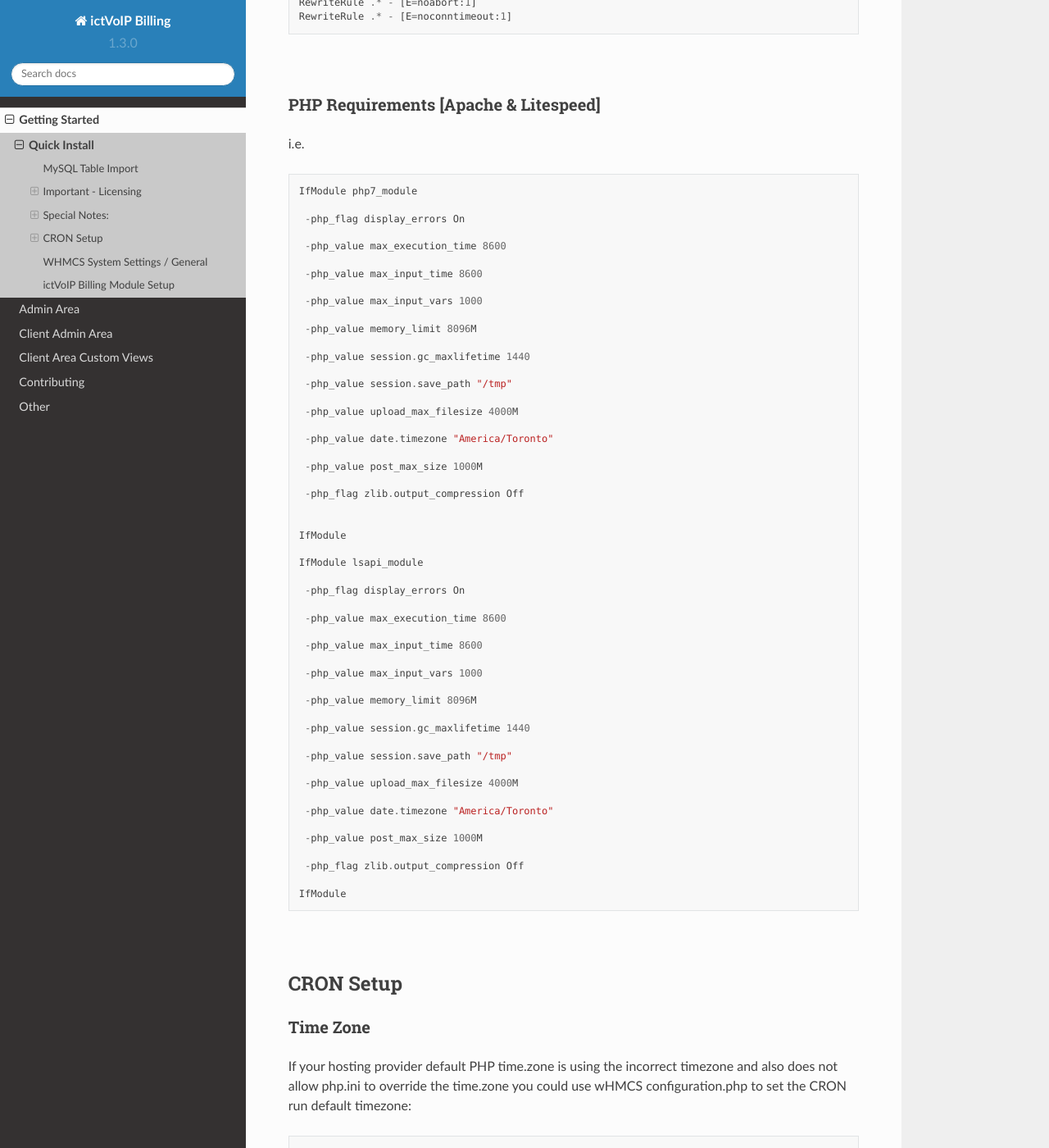
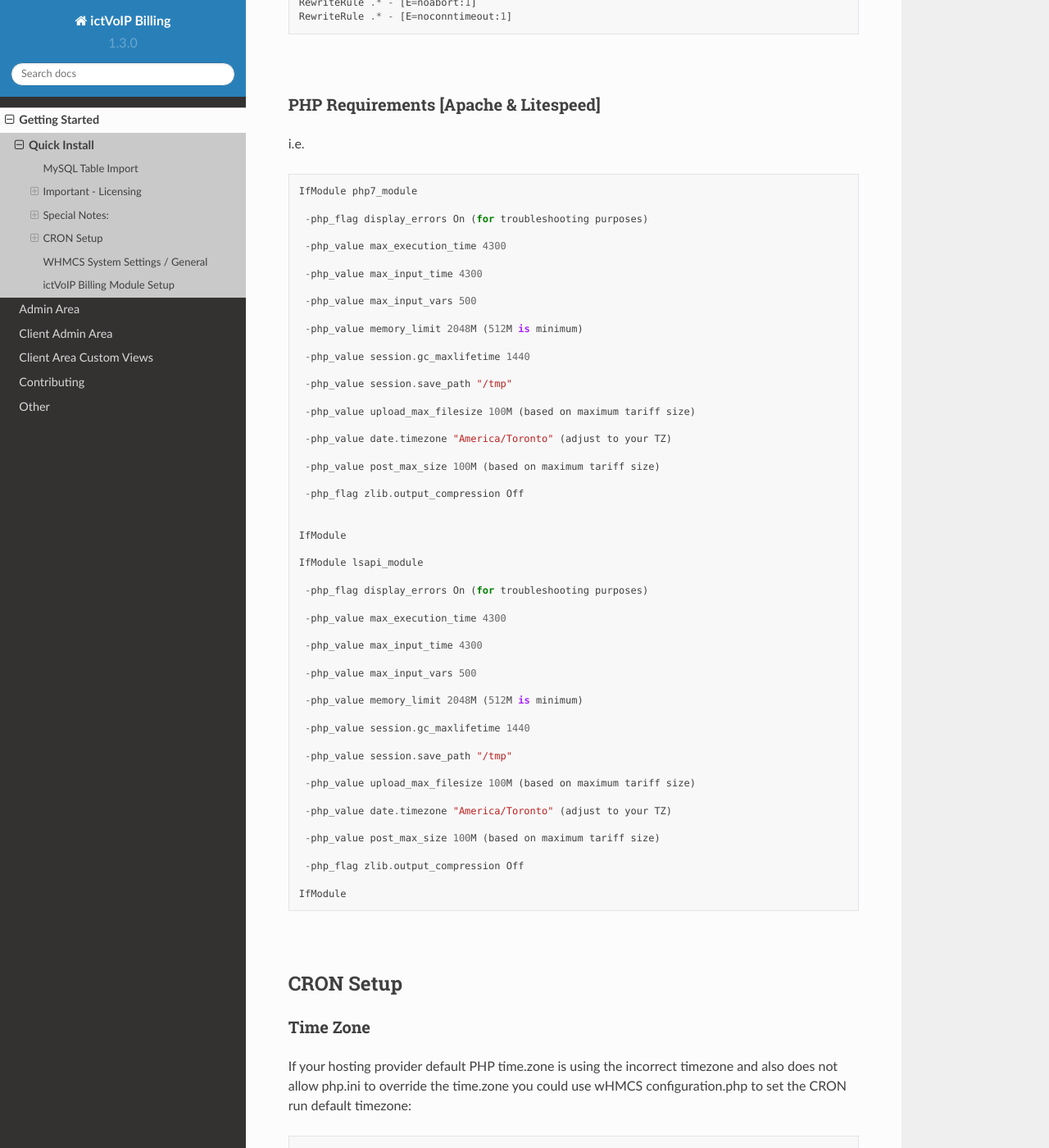
Before and after one commit to ictvoip/ictvoip-docs, a Sphinx documentation site: the page built from docs/source/getting_started/quick_install.rst, in a window 1280 px wide and 1400 px high, scrolled down 3976 px. Shown: the whole window at 82% size. Built offline with Sphinx 7.4.7 and the Read the Docs theme 2.0.0, drawn with Linux system fonts in a browser that asks for light colours; pages that are not in the unit, such as notebooks, are missing from menus.

Commit message:
Update quick_install.rst

```diff
--- a/docs/source/getting_started/quick_install.rst
+++ b/docs/source/getting_started/quick_install.rst
@@ -144,25 +144,25 @@ i.e.
 
   IfModule php7_module
 
-   -php_flag display_errors On
+   -php_flag display_errors On (for troubleshooting purposes)
 
-   -php_value max_execution_time 8600
+   -php_value max_execution_time 4300
 
-   -php_value max_input_time 8600
+   -php_value max_input_time 4300
 
-   -php_value max_input_vars 1000
+   -php_value max_input_vars 500
 
-   -php_value memory_limit 8096M
+   -php_value memory_limit 2048M (512M is minimum)
 
    -php_value session.gc_maxlifetime 1440
 
    -php_value session.save_path "/tmp"
 
-   -php_value upload_max_filesize 4000M
+   -php_value upload_max_filesize 100M (based on maximum tariff size)
 
-   -php_value date.timezone "America/Toronto"
+   -php_value date.timezone "America/Toronto" (adjust to your TZ)
 
-   -php_value post_max_size 1000M
+   -php_value post_max_size 100M (based on maximum tariff size)
 
    -php_flag zlib.output_compression Off
 
@@ -171,25 +171,25 @@ i.e.
 
   IfModule lsapi_module
 
-   -php_flag display_errors On
+   -php_flag display_errors On (for troubleshooting purposes)
 
-   -php_value max_execution_time 8600
+   -php_value max_execution_time 4300
 
-   -php_value max_input_time 8600
+   -php_value max_input_time 4300
 
-   -php_value max_input_vars 1000
+   -php_value max_input_vars 500
 
-   -php_value memory_limit 8096M
+   -php_value memory_limit 2048M (512M is minimum)
 
    -php_value session.gc_maxlifetime 1440
 
    -php_value session.save_path "/tmp"
 
-   -php_value upload_max_filesize 4000M
+   -php_value upload_max_filesize 100M (based on maximum tariff size)
 
-   -php_value date.timezone "America/Toronto"
+   -php_value date.timezone "America/Toronto" (adjust to your TZ)
 
-   -php_value post_max_size 1000M
+   -php_value post_max_size 100M (based on maximum tariff size)
 
    -php_flag zlib.output_compression Off
 
```
